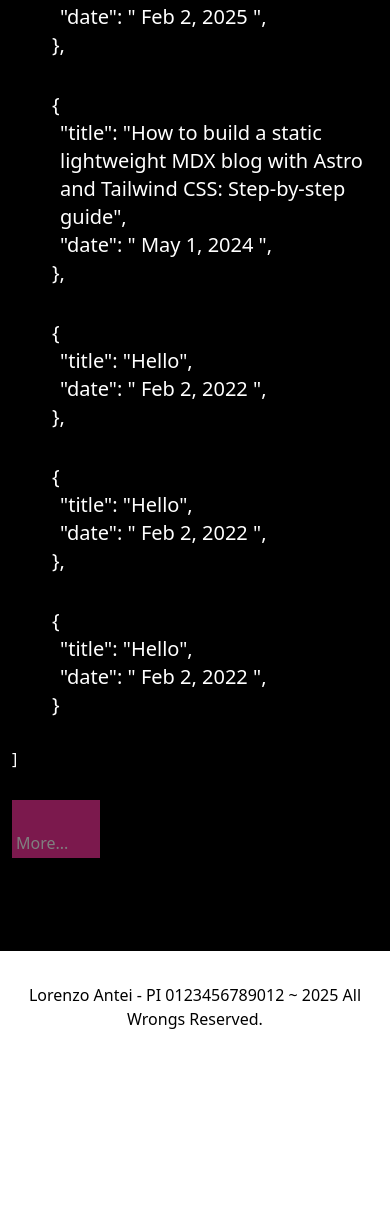
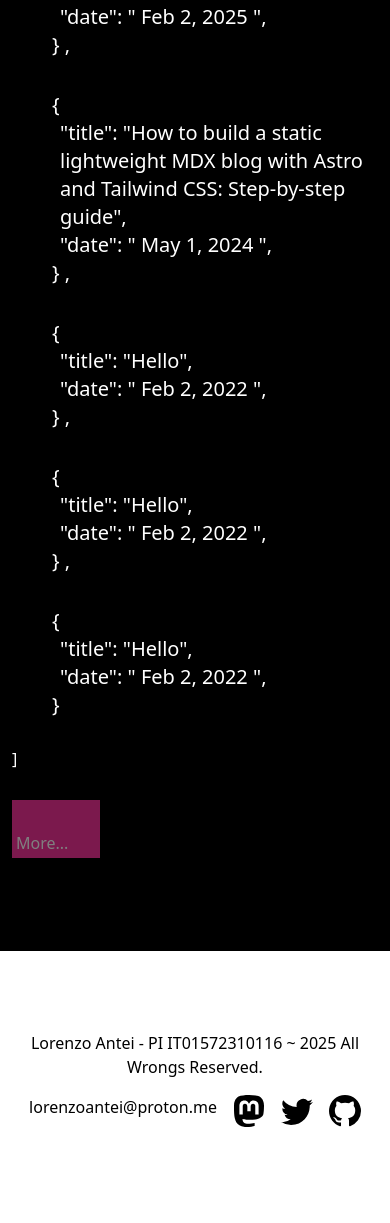
Before and after one commit to lorenzoantei/lorenzoantei-www, an Astro site: page / in a window 390 px wide. Shown: the part 1941-3164 px from the top of the page. Before the commit the page ends 3068 px from the top, so only its background shows below. Built offline with nearby package versions, Linux system fonts and the light colour scheme; Astro itself is replaced by a stand-in of ours.

Commit message:
hero dev

```diff
--- /dev/null
+++ b/src/components/ExpList.astro
@@ -0,0 +1,64 @@
+---
+import { getCollection } from "astro:content";
+import FormattedDate from "./FormattedDate.astro";
+
+// 1. Ottieni e ordina le ultime 5 esperienze
+const allExps = (await getCollection("exps"))
+  .sort((a, b) => b.data.pubDate.getTime() - a.data.pubDate.getTime())
+  .slice(0, 5);
+
+// 2. Palette colori Tailwind (deve esistere nel config)
+const bgColors = [
+  "hover:bg-pink-500",
+  "hover:bg-blue-500",
+  "hover:bg-green-500",
+  "hover:bg-yellow-400",
+  "hover:bg-purple-500",
+  "hover:bg-rose-400",
+  "hover:bg-cyan-400",
+];
+
+// 3. Funzioni di random
+const getRandomItem = (arr) => arr[Math.floor(Math.random() * arr.length)];
+
+const getRandomTransform = () => {
+  const tx = Math.floor(Math.random() * 5) - 2;
+  const ty = Math.floor(Math.random() * 5) - 2;
+  const rot = Math.floor(Math.random() * 5) - 2;
+  return `translate-x-[${tx}px] translate-y-[${ty}px] rotate-[${rot}deg]`;
+};
+---
+
+<div>
+  <div class="py-3">[</div>
+
+  {
+    allExps.map((exp, index) => {
+      const colorClass = getRandomItem(bgColors);
+      const transformClass = getRandomTransform();
+
+      return (
+        <div key={exp.id} class="hover:animate-pulse hover:text-black">
+          <a href={`/exps/${exp.id}`}>
+            <div
+              class={`group px-2 text-xl py-4 ml-6 rounded-tr-lg rounded-br-lg transition-all duration-500 ease-in-out hover:scale-[1.08] hover:hover-weird-blip ${colorClass} ${transformClass}`}
+            >
+              <div class="pl-2">{"{"}</div>
+              <div class="pl-4">"title": "{exp.data.title}",</div>
+              <div class="pl-4">
+                "date": "<FormattedDate date={exp.data.pubDate} />
+                ",
+              </div>
+              <div class="pl-2">
+                {"}"}
+                {index < allExps.length - 1 ? "," : ""}
+              </div>
+            </div>
+          </a>
+        </div>
+      );
+    })
+  }
+
+  <div class="py-3">]</div>
+</div>
--- a/src/components/Footer.astro
+++ b/src/components/Footer.astro
@@ -2,11 +2,13 @@
 const today = new Date();
 ---
 
-<footer>
-	Lorenzo Antei - PI 0123456789012 ~ {today.getFullYear()} All Wrongs Reserved.
-	<!-- <div class="social-links">
+<footer class="mt-12">
+	Lorenzo Antei - PI IT01572310116 ~ {today.getFullYear()} All Wrongs Reserved.
+	<div class="social-links">
+		<a class="hover:underline hover:animate-pulse" href="mailto:lorenzoantei@proton.me" target="_blank">
+			lorenzoantei@proton.me
+		</a>
 		<a href="https://m.webtoo.ls/@astro" target="_blank">
-			<span class="sr-only">Follow Astro on Mastodon</span>
 			<svg
 				viewBox="0 0 16 16"
 				aria-hidden="true"
@@ -20,7 +22,6 @@ const today = new Date();
 			>
 		</a>
 		<a href="https://twitter.com/astrodotbuild" target="_blank">
-			<span class="sr-only">Follow Astro on Twitter</span>
 			<svg viewBox="0 0 16 16" aria-hidden="true" width="32" height="32" astro-icon="social/twitter"
 				><path
 					fill="currentColor"
@@ -29,7 +30,6 @@ const today = new Date();
 			>
 		</a>
 		<a href="https://github.com/withastro/astro" target="_blank">
-			<span class="sr-only">Go to Astro's GitHub repo</span>
 			<svg viewBox="0 0 16 16" aria-hidden="true" width="32" height="32" astro-icon="social/github"
 				><path
 					fill="currentColor"
@@ -37,7 +37,7 @@ const today = new Date();
 				></path></svg
 			>
 		</a>
-	</div> -->
+	</div>
 </footer>
 <style>
 	footer {
--- a/src/pages/index.astro
+++ b/src/pages/index.astro
@@ -7,6 +7,8 @@ import { getCollection } from "astro:content";
 import FormattedDate from "../components/FormattedDate.astro";
 
 import HydraFrame from "../components/HydraFrame.astro";
+
+import ExpList from '../components/ExpList.astro';
 
 const allExps = (await getCollection('exps'))
   .sort((a, b) => b.data.pubDate.getTime() - a.data.pubDate.getTime())
@@ -21,67 +23,6 @@ const allExps = (await getCollection('exps'))
   </head>
   <body>
     <main>
-      <style>
-        .blink-cursor {
-          animation: pulse-delay 11s steps(1, end) infinite;
-        }
-
-        @keyframes pulse-delay {
-          0% {
-            opacity: 1;
-          }
-          90.9% {
-            opacity: 1; /* fino a ~10s (10s / 11s = ~91%) */
-          }
-          95.4% {
-            opacity: 0; /* breve blink */
-          }
-          100% {
-            opacity: 1;
-          }
-        }
-
-        .glitchy {
-          display: inline-block;
-          animation: glitch 0.4s steps(2, end) infinite;
-          color: var(--glitch-color, #0f0);
-        }
-
-        .delay-1 {
-          animation-delay: 0s;
-        }
-
-        .delay-2 {
-          animation-delay: 0.23s;
-        }
-
-        @keyframes glitch {
-          0% {
-            transform: translate(0);
-            opacity: 1;
-          }
-          20% {
-            transform: translate(-1px, 1px);
-            opacity: 0.8;
-          }
-          40% {
-            transform: translate(1px, -2px);
-            opacity: 0.6;
-          }
-          60% {
-            transform: translate(-2px, 2px);
-            opacity: 0.9;
-          }
-          80% {
-            transform: translate(2px, -1px);
-            opacity: 0.7;
-          }
-          100% {
-            transform: translate(0);
-            opacity: 1;
-          }
-        }
-      </style>
 
       <script>
         // JS da inserire in pagina o componente
@@ -130,9 +71,9 @@ const allExps = (await getCollection('exps'))
           </h1>
         </div>
 
-        <div class="h-auto md:max-w-1/2">
+        <div class="h-auto ">
           <div id="bio-container" class="text-2xl my-12 md:my-32">
-            <div id="bio-short">
+            <div id="bio-short" class="md:max-w-1/2">
               <p>
                 I'm a computer artist. I do bizarre live coding sessions with
                 highly questionable Arduino-based contraptions, and moonlight as
@@ -151,6 +92,8 @@ const allExps = (await getCollection('exps'))
               id="bio-full"
               class="hidden space-y-6 opacity-0 transition-opacity duration-1000 pt-32"
             >
+            <div class="flex md:flex-row flex-col justify-between">
+              <div class="md:max-w-1/2 text-2xl md:text-3xl tracking-wide leading:8 md:leading-12">
                 <p>
                   I am an Italian artist and software engineer; I explore code
                   across networks and realities, moving between digital art and
@@ -166,7 +109,7 @@ const allExps = (await getCollection('exps'))
                   into the academy, where it found room to grow.
                 </p>
                 <p>
-                , graduated in Net Art and Digital Cultures from the Accademia
+                  I graduated in Net Art and Digital Cultures from the Accademia
                   di Belle Arti di Carrara with the thesis <i
                     >Catturare l'effimero - L’archivio come azione artivista -
                     verso un’estetica dell’effimero</i
@@ -198,6 +141,19 @@ const allExps = (await getCollection('exps'))
                   <span class="glitchy delay-1">Again.</span>
                   <span class="glitchy delay-2">And again.</span>
                 </p>
+
+              </div>
+
+              <div class="sticky top-20 max-w-xs w-full md:py-0 py-32" style="max-height: calc(100vh - 5rem);">
+                <div class="relative w-full aspect-square">
+                  <img
+                    src="./public/avatart.gif"
+                    alt="Avatar"
+                    class="object-cover w-full h-full"
+                    style="max-height: 100%;"
+                  />
+                </div>
+              </div>
 
               <!-- <section
                 class="bg-gray-100 p-2 rounded-lg md:mx-0 mx-2 md:max-w-200 my-12"
@@ -233,24 +189,10 @@ const allExps = (await getCollection('exps'))
 
 
           <div class="">
-            <div class="py-3">[</div>
 
-            {allExps.map((exp, index) => (
-              <div key={exp.id}>
-                <a href={`/exps/${exp.id}`}>
-                  <div class="group px-2 text-xl py-4 ml-6 rounded-tr-lg rounded-br-lg transition-all duration-500 ease-in-out hover:bg-pink-500 hover:rotate-1 hover:shadow-[0_0_15px_#ff00ff] hover:scale-[1.02] hover:hover-weird-blip">
-                    <div class="pl-2">{'{'}</div>
-                    <div class="pl-4">"title": "{exp.data.title}",</div>
-                    <div class="pl-4">"date": "<FormattedDate date={exp.data.pubDate} />",</div>
-                    <div class="pl-2">{'}'}{index < allExps.length - 1 ? ',' : ''}</div>
+              <ExpList />
+
           </div>
-                </a>
-              </div>
-            ))}
-
-            <div class="py-3">]</div>
-          </div>
-
 
             <div class="py-12">
 
@@ -263,8 +205,6 @@ const allExps = (await getCollection('exps'))
         </div>
           </div>
       </section>
-
-
 
       <script is:inline>
         function toggleText() {
@@ -293,7 +233,10 @@ const allExps = (await getCollection('exps'))
           }
         }
       </script>
+
     </main>
+
     <Footer />
+
   </body>
 </html>
--- a/src/styles/global.css
+++ b/src/styles/global.css
@@ -27,3 +27,63 @@
   .hover\:hover-weird-blip:hover {
     animation: weird-blip 0.3s ease-in-out;
   }
+
+  .blink-cursor {
+    animation: pulse-delay 11s steps(1, end) infinite;
+  }
+
+  @keyframes pulse-delay {
+    0% {
+      opacity: 1;
+    }
+    90.9% {
+      opacity: 1; /* fino a ~10s (10s / 11s = ~91%) */
+    }
+    95.4% {
+      opacity: 0; /* breve blink */
+    }
+    100% {
+      opacity: 1;
+    }
+  }
+
+  .glitchy {
+    display: inline-block;
+    animation: glitch 0.4s steps(2, end) infinite;
+    color: var(--glitch-color, #0f0);
+  }
+
+  .delay-1 {
+    animation-delay: 0s;
+  }
+
+  .delay-2 {
+    animation-delay: 0.23s;
+  }
+
+  @keyframes glitch {
+    0% {
+      transform: translate(0);
+      opacity: 1;
+    }
+    20% {
+      transform: translate(-1px, 1px);
+      opacity: 0.8;
+    }
+    40% {
+      transform: translate(1px, -2px);
+      opacity: 0.6;
+    }
+    60% {
+      transform: translate(-2px, 2px);
+      opacity: 0.9;
+    }
+    80% {
+      transform: translate(2px, -1px);
+      opacity: 0.7;
+    }
+    100% {
+      transform: translate(0);
+      opacity: 1;
+    }
+  }
```
Also changed, not shown: 1 other file. Lines whose indentation alone changed are shown as unchanged.
